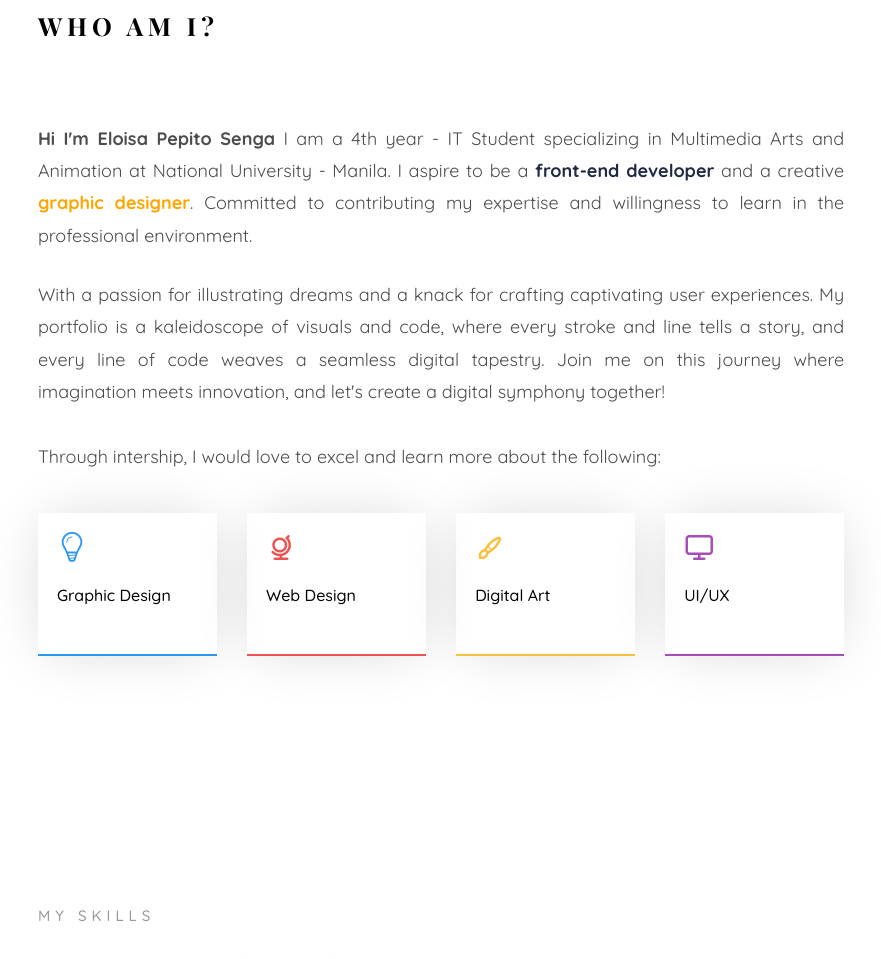
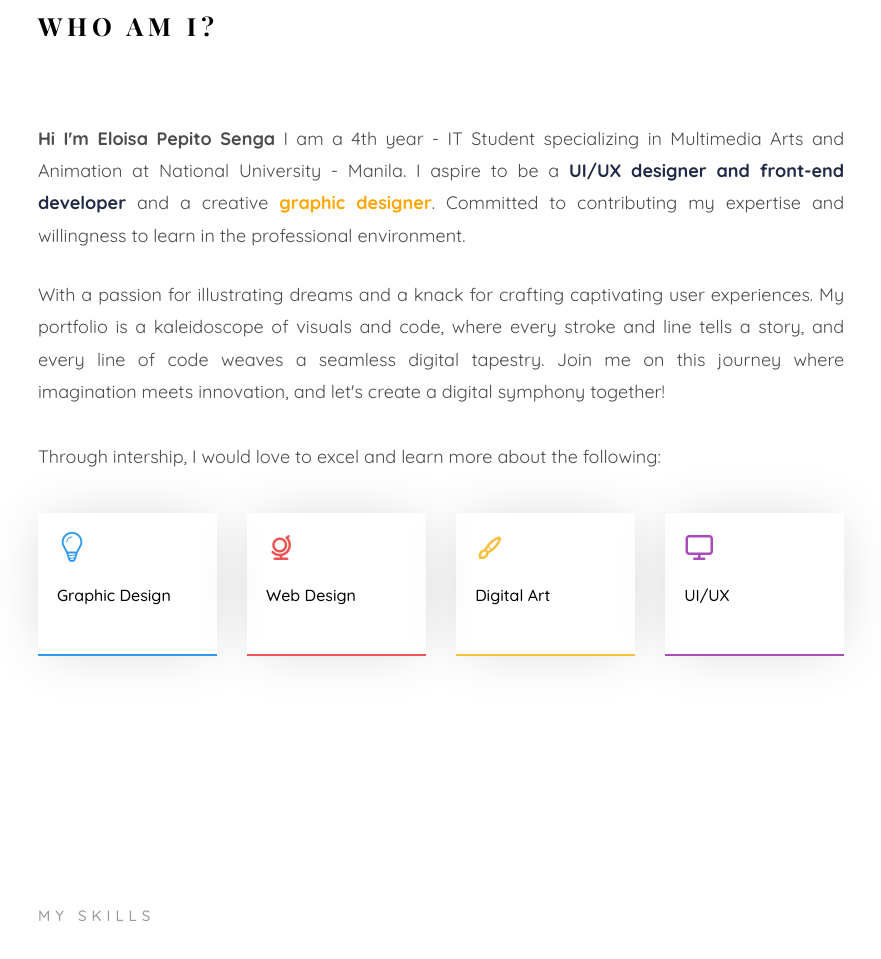
Before and after one commit to iloysaaa/Eloisa-Portfolio, a plain HTML site: page index.html in a window 1280 px wide. Shown: the part 1018-1977 px from the top of the page, without its empty margins (349-1230 px from the left). Drawn offline with nearby package versions, Linux system fonts and the light colour scheme; files whose address does not match are found by name; a web font is replaced by a local one.

Commit message:
Update index.html

```diff
--- a/index.html
+++ b/index.html
@@ -139,7 +139,7 @@
 										<h2 class="colorlib-heading">Who Am I?</h2>
 										<p><strong>Hi I'm Eloisa Pepito Senga</strong> I am a 4th year - IT Student specializing in Multimedia Arts
 											and Animation at National University - Manila. I aspire to
-											be a <strong style="color: #202a44;">front-end developer</strong> and a creative <strong style="color: orange;">graphic designer</strong>.
+											be a <strong style="color: #202a44;">UI/UX designer and front-end developer</strong> and a creative <strong style="color: orange;">graphic designer</strong>.
 											Committed to contributing my expertise and willingness to
 											learn in the professional environment.</p>
 										<p>With a passion for illustrating dreams and a knack for crafting captivating
```
